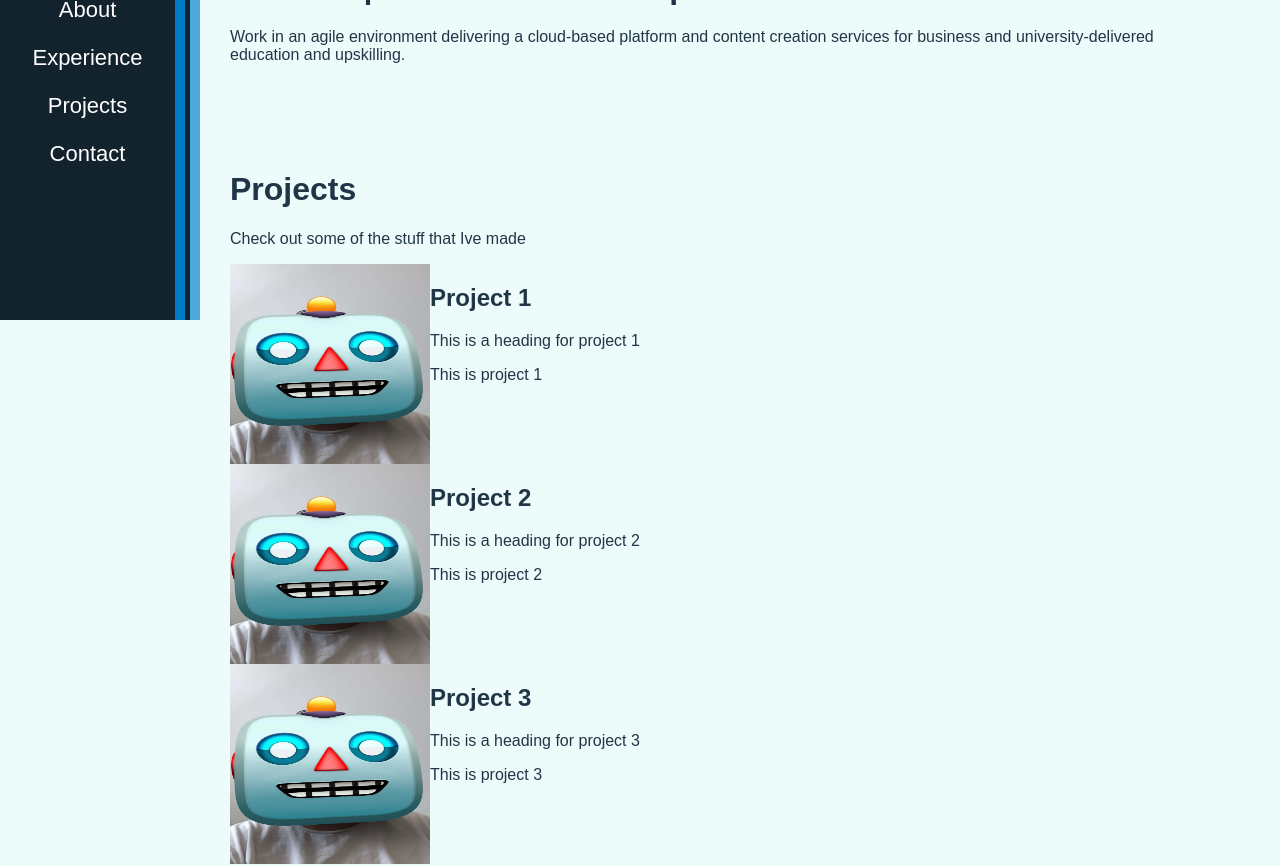
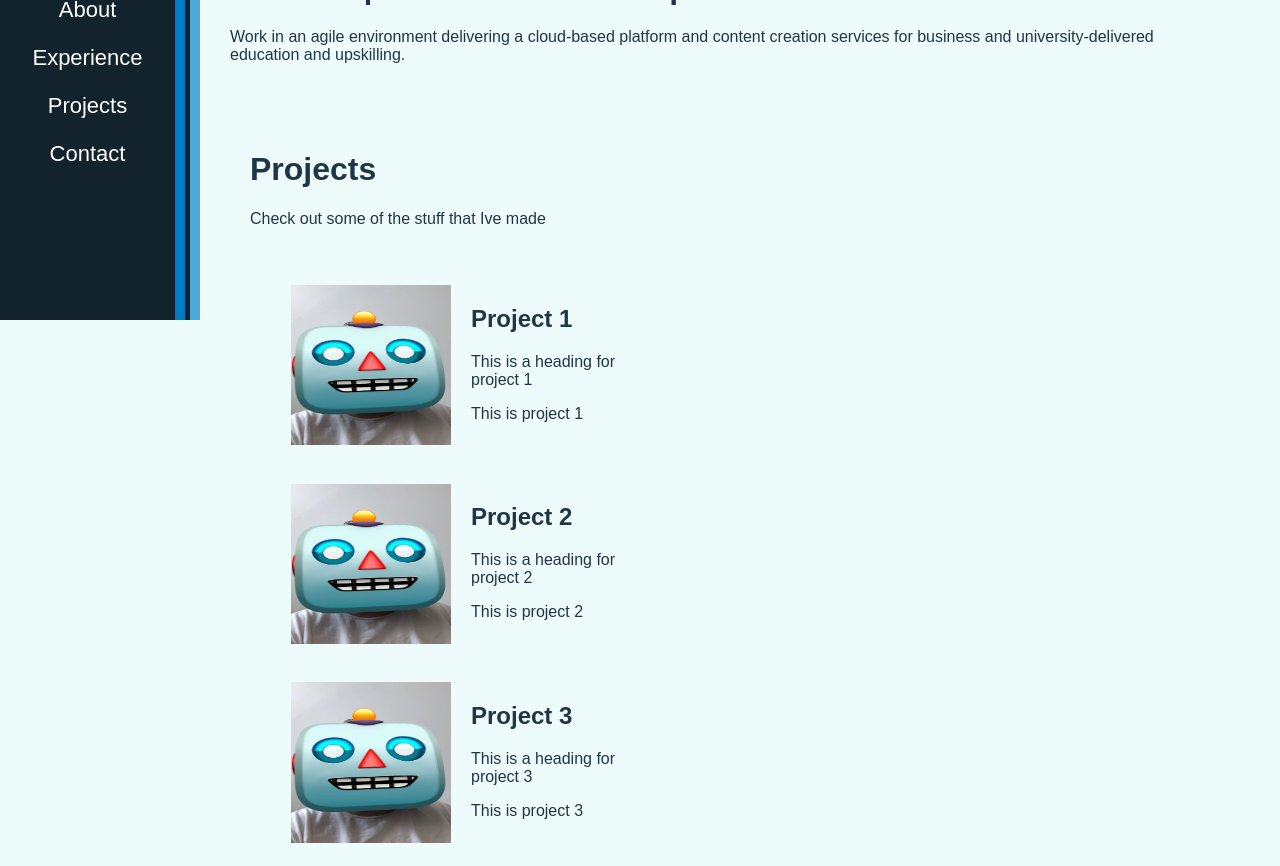
Before and after one commit to nkulway/next-portfolio, a Next.js app: page / in a window 1280 px wide. Shown: the part 480-1346 px from the top of the page. Built offline with nearby package versions, Linux system fonts and the light colour scheme.

Commit message:
give project cards some space

```diff
--- a/components/ProjectCard.js
+++ b/components/ProjectCard.js
@@ -9,7 +9,7 @@ const ProjectCard = () => {
       {projectObj.map((projects) => (
         <section key={projects.id} className={projectStyles.cardContainer}>
           <Image alt='Project Card' src={dummyImage} width={200} height={200} />
-          <div>
+          <div className={projectStyles.cardContent}>
             <h2>{projects.title}</h2>
             <p>{projects.heading}</p>
             <p>{projects.description}</p>
--- a/styles/Projects.module.css
+++ b/styles/Projects.module.css
@@ -1,6 +1,5 @@
 .projectContainer {
   height: 500px;
-  padding: 20px;
   display: flex;
   display: inline-block;
   height: 100%;
@@ -10,17 +9,22 @@
   height: 100%;
   width: fit-content;
   justify-content: center;
+  padding: 0px 0px 0px 40px;
 }
 
 .cardContainer {
   display: flex;
   flex-direction: row;
+  padding: 5%;
+}
+
+.cardContent {
+  margin-left: 20px;
 }
 
 @media screen and (max-width: 768px) {
   .projectContainer {
     padding-top: 20%;
     height: 100%;
-    /* margin-bottom: 100%; */
   }
 }
```
